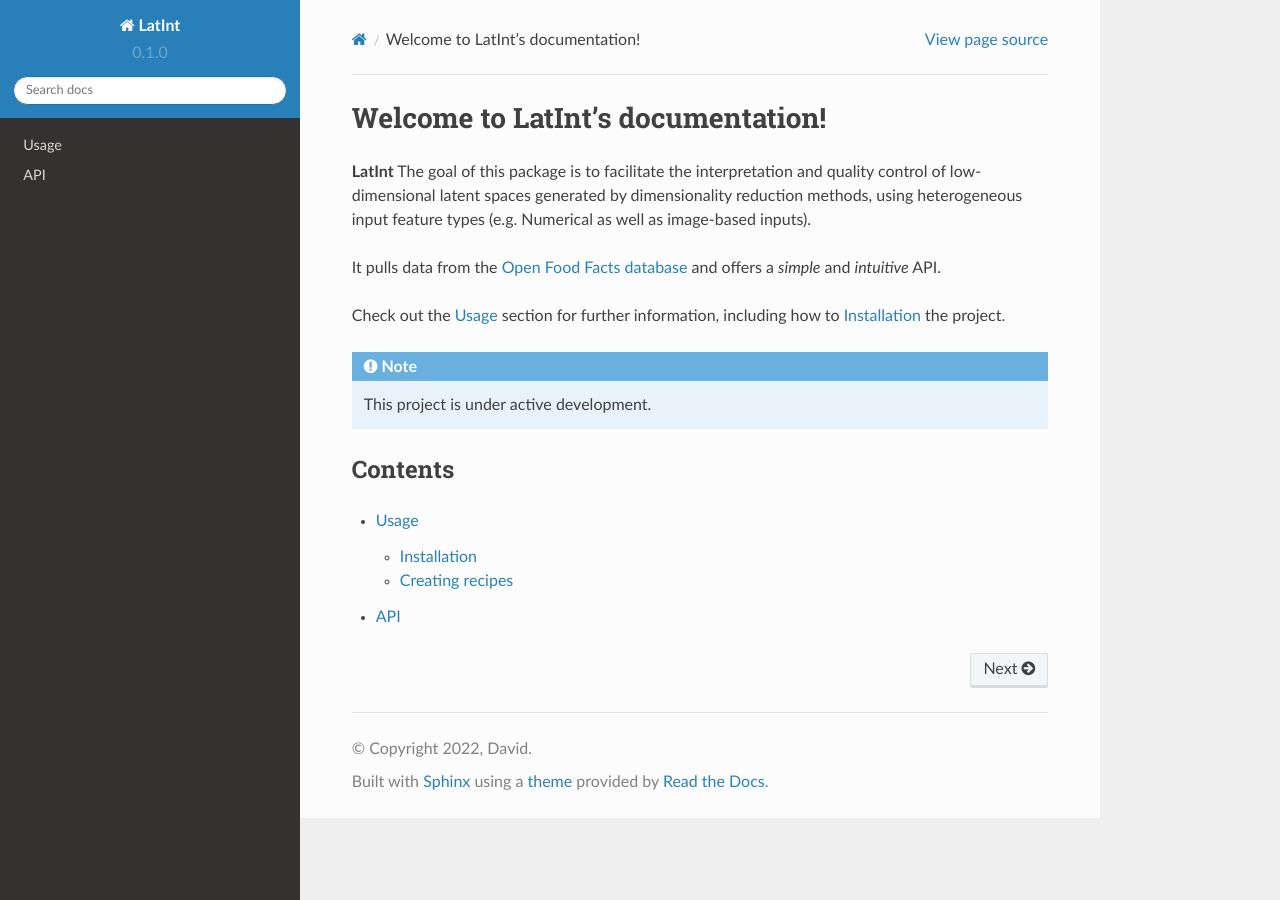
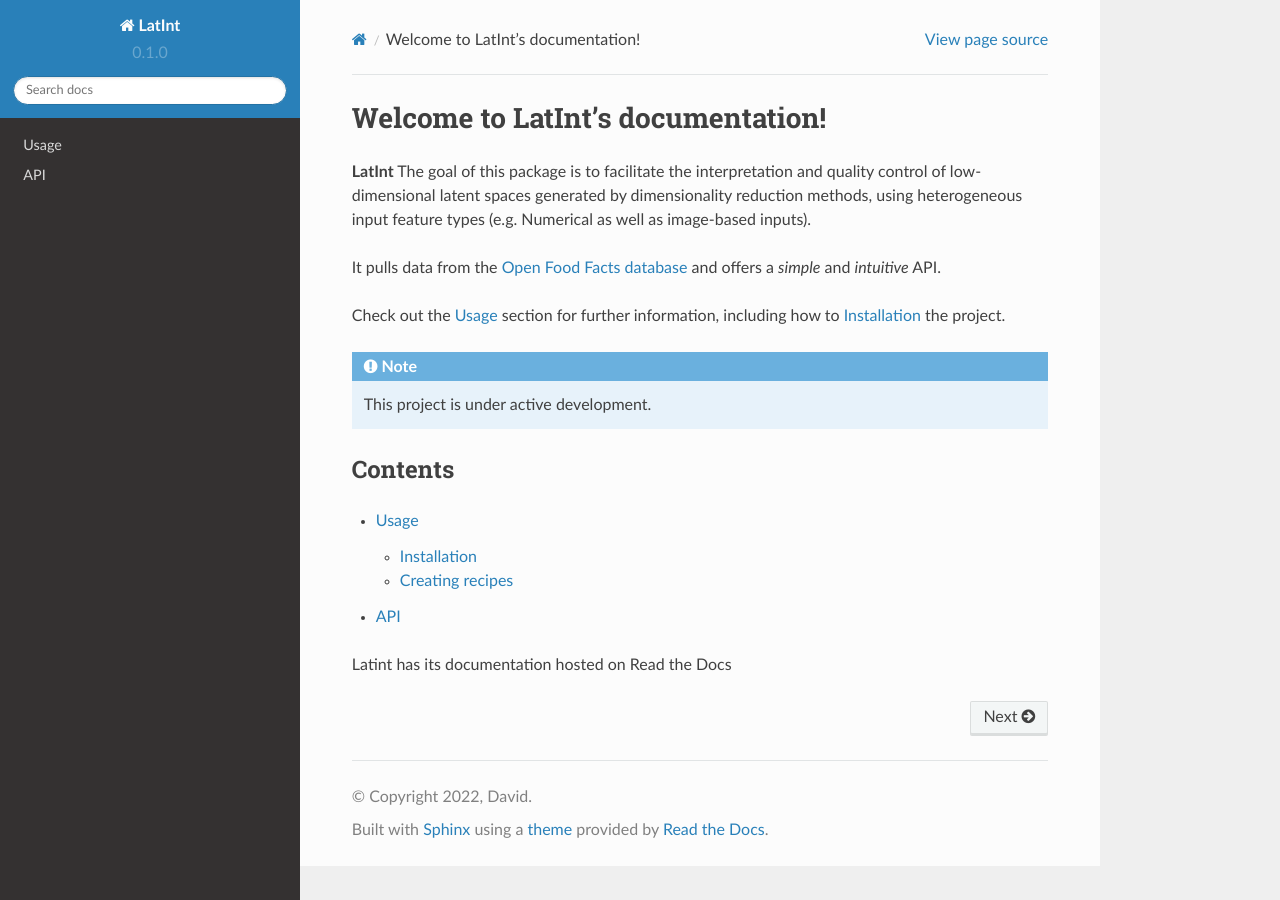
Before and after one commit to sifrimlab/LatInt, a Sphinx documentation site: the page built from docs/source/index.rst, in a window 1280 px wide. Built offline with Sphinx 7.4.7 and the Read the Docs theme 2.0.0, drawn with Linux system fonts in a browser that asks for light colours.

Commit message:
test webhook

```diff
--- a/docs/source/index.rst
+++ b/docs/source/index.rst
@@ -20,3 +20,5 @@
 
    usage
    api
+
+Latint has its documentation hosted on Read the Docs
```
